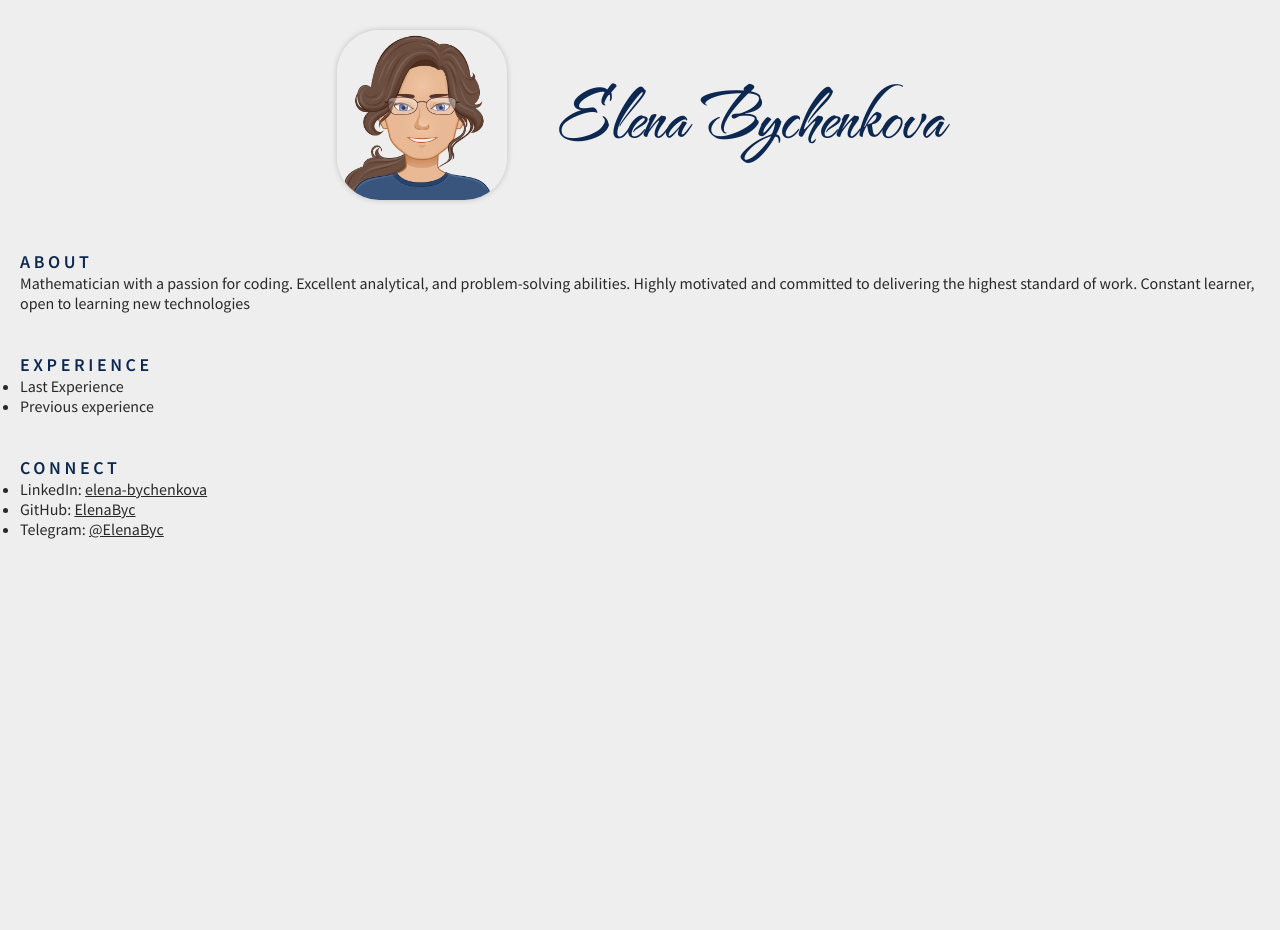
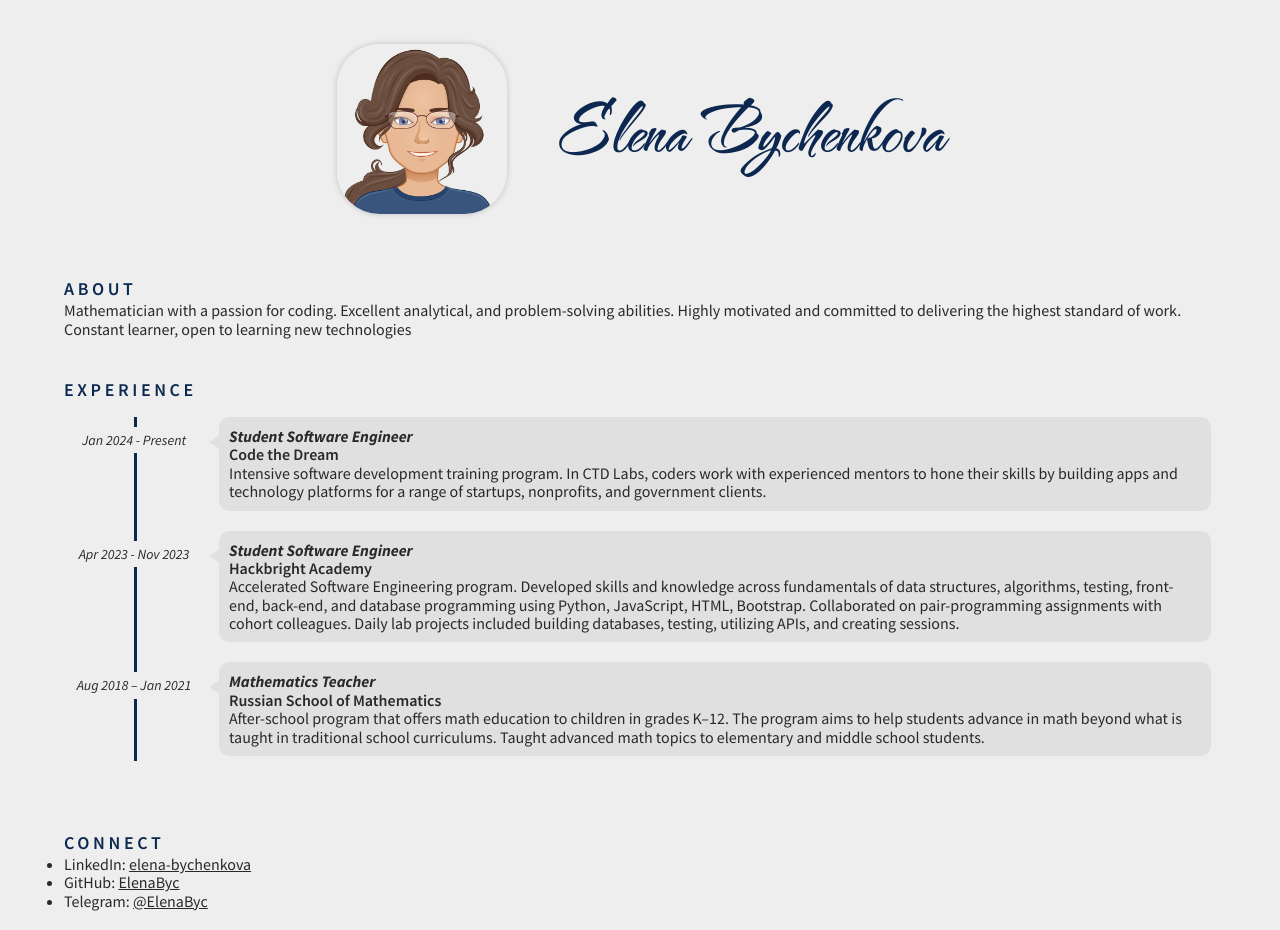
Before and after one commit to ElenaByc/elena-bychenkova-haumea, a plain HTML site: page index.html in a window 1280 px wide. Before the commit the page ends 800 px from the top, so only its background shows below. Drawn offline with Linux system fonts and the light colour scheme.

Commit message:
feat: add content to Experience section and style it

```diff
--- a/css/index.css
+++ b/css/index.css
@@ -5,8 +5,20 @@
 }
 
 @font-face {
+    font-family: 'Source Sans Pro Italic';
+    src: url('../assets/fonts/SourceSansPro-Italic.ttf');
+    font-weight: 400;
+}
+
+@font-face {
     font-family: 'Source Sans Pro Bold';
     src: url('../assets/fonts/SourceSansPro-SemiBold.ttf');
+    font-weight: 700;
+}
+
+@font-face {
+    font-family: 'Source Sans Pro BoldItalic';
+    src: url('../assets/fonts/SourceSansPro-BoldItalic.ttf');
     font-weight: 700;
 }
 
@@ -19,6 +31,7 @@
 :root {
     --color-white: #ffffff;
     --color-light: #EEEEEE;
+    --color-gray-l: #E0E0E0;
     --color-gray: #CCCCCC;
     --color-blue: #0C2850;
     --color-dark: #292929;
@@ -62,6 +75,7 @@ h2 {
     text-transform: uppercase;
     letter-spacing: 0.2em;
     font-size: 18px;
+    line-height: 24px;
     color: var(--color-blue);
 }
 
@@ -70,7 +84,7 @@ a {
 }
 
 section {
-    padding: 20px;
+    padding: 20px 5%;
 }
 
 /* -------------- Header -------------- */
@@ -94,5 +108,73 @@ section {
 
 
 
+/* -------------- Experience -------------- */
+
+.experience__timeline {
+    position: relative;
+    padding: 15px 5px;
+    width: 100%;
+}
+
+.experience__timeline::before {
+    background: var(--color-blue);
+    position: absolute;
+    top: 15px;
+    bottom: 30px;
+    left: 70px;
+    width: 3px;
+    content: "";
+    /* border-radius: 20%; */
+}
+
+.experience__timeline li {
+    display: flex;
+    column-gap: 20px;
+    margin-bottom: 20px;
+    width: 100%;
+}
+
+.timeline-period {
+    font-family: 'Source Sans Pro Italic';
+    font-size: 14px;
+    flex: 0 0 130px;
+    height: fit-content;
+    text-align: center;
+    margin-top: 10px;
+    padding: 5px;
+    background-color: var(--color-light);
+    border-radius: 3px;
+    position: relative;
+}
+
+.timeline-info {
+    position: relative;
+    background-color: var(--color-gray-l);
+    padding: 10px;
+    border-radius: 10px;
+}
+
+.timeline-info::after {
+    content: "";
+    position: absolute;
+    top: 18px;
+    left: -10px;
+    width: 0;
+    height: 0;
+    border-top: 7px solid transparent;
+    border-bottom: 7px solid transparent;
+    border-right: 11px solid var(--color-gray-l);
+}
+
+.timeline-info h3 {
+    font-family: 'Source Sans Pro BoldItalic';
+    font-size: 16px;
+}
+
+.timeline-info h4 {
+    font-family: 'Source Sans Pro Bold';
+    font-size: 16px;
+}
+
 
 /* -------------- Footer -------------- */
--- a/index.html
+++ b/index.html
@@ -8,6 +8,7 @@
     <meta name="author" content="Elena Bychenkova">
     <meta name="description" content="Portfolio project for Intro to Programming course with Code the Dream">
     <link rel="shortcut icon" type="image/x-icon" href="./assets/icons/avatar.ico">
+    <link rel="stylesheet" href="./css/normalize.css">
     <link rel="stylesheet" href="./css/index.css">
 </head>
 
@@ -20,6 +21,7 @@
             </div>
         </header>
 
+        <main>
             <section id="about">
                 <h2>About</h2>
                 <p>Mathematician with a passion for coding. Excellent analytical, and problem-solving abilities. Highly
@@ -28,17 +30,50 @@
                     technologies
                 </p>
             </section>
+
             <section id="experience">
                 <h2>Experience</h2>
-            <ul>
+                <ul class="experience__timeline">
                     <li>
-                    Last Experience
+                        <div class="timeline-period">Jan 2024 - Present</div>
+                        <div class="timeline-info">
+                            <h3>Student Software Engineer</h3>
+                            <h4>Code the Dream</h4>
+                            <p>Intensive software development training program. In CTD Labs, coders work with
+                                experienced mentors to hone their skills by building apps and technology platforms for a
+                                range of startups, nonprofits, and government clients.
+                            </p>
+                        </div>
                     </li>
                     <li>
-                    Previous experience
+                        <div class="timeline-period">Apr 2023 - Nov 2023</div>
+                        <div class="timeline-info">
+                            <h3>Student Software Engineer</h3>
+                            <h4>Hackbright Academy</h4>
+                            <p>Accelerated Software Engineering program. Developed skills and knowledge across
+                                fundamentals of data structures, algorithms,
+                                testing, front-end, back-end, and database programming using Python, JavaScript, HTML,
+                                Bootstrap. Collaborated on pair-programming assignments with cohort colleagues. Daily
+                                lab projects included building databases, testing, utilizing APIs, and creating
+                                sessions.
+                            </p>
+                        </div>
                     </li>
+                    <li>
+                        <div class="timeline-period">Aug 2018 – Jan 2021</div>
+                        <div class="timeline-info">
+                            <h3>Mathematics Teacher</h3>
+                            <h4>Russian School of Mathematics </h4>
+                            <p>After-school program that offers math education to children in grades K–12. The program
+                                aims to help students advance in math beyond what is taught in traditional school
+                                curriculums. Taught advanced math topics to elementary and middle school students.
+                            </p>
+                        </div>
+                    </li>
+
                 </ul>
             </section>
+
             <section id="connect">
                 <h2>Connect</h2>
                 <ul>
@@ -59,6 +94,8 @@
                     </li>
                 </ul>
             </section>
+
+        </main>
     </div>
 </body>
 
```
Also changed, not shown: assets/fonts/SourceSansPro-BoldItalic.ttf (added), assets/fonts/SourceSansPro-Italic.ttf (added), css/normalize.css (added). Lines whose indentation alone changed are shown as unchanged.
